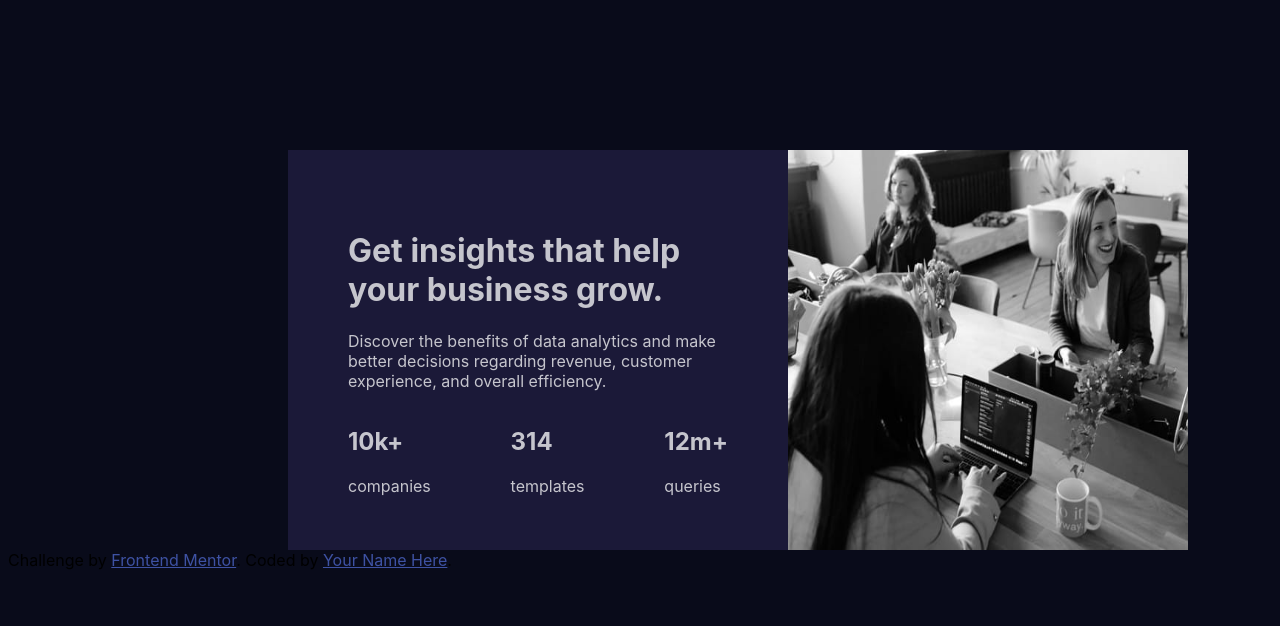
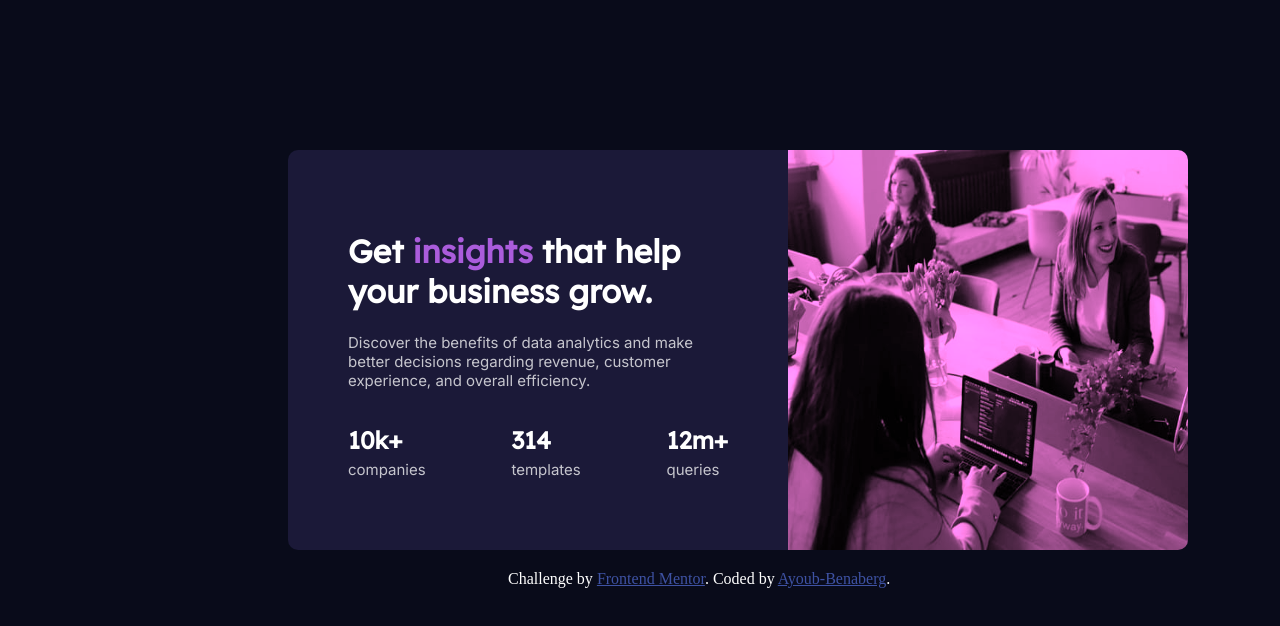
Before and after one commit to Ayoub-Benanberg/stats-preview-card-component-main, a plain HTML site: page index.html in a window 1280 px wide. Drawn offline with Linux system fonts and the light colour scheme.

Commit message:
finish testing

```diff
--- a/index.html
+++ b/index.html
@@ -8,6 +8,9 @@
   <link rel="stylesheet" href="style.css">
   <link rel="preconnect" href="https://fonts.googleapis.com">
   <link rel="preconnect" href="https://fonts.gstatic.com" crossorigin>
+  <link href="https://fonts.googleapis.com/css2?family=Inter:wght@400;700&display=swap" rel="stylesheet">
+  <link rel="preconnect" href="https://fonts.googleapis.com">
+  <link rel="preconnect" href="https://fonts.gstatic.com" crossorigin>
   <link href="https://fonts.googleapis.com/css2?family=Lexend+Deca&display=swap" rel="stylesheet">
   <title>Frontend Mentor | Stats preview card component</title>
 </head>
@@ -15,30 +18,30 @@
 <body>
   <div class="container">
     <div class="font">
-      <h1>Get insights that help <br> your business grow.</h1>
+      <h1>Get <span class="insights">insights</span> that help <br> your business grow.</h1>
 
       <p>Discover the benefits of data analytics and make better decisions regarding revenue, customer
         experience, and overall efficiency.</p>
       <div class="H">
         <div class="h2-container">
-            <h2>10k+</h2> companies
+          <h2>10k+</h2><span>companies</span>
         </div>
         <div class="h2-container">
-            <h2>314</h2> templates
+          <h2>314</h2><span>templates</span>
         </div>
         <div class="h2-container">
-            <h2>12m+</h2> queries
+          <h2>12m+</h2><span>queries</span>
         </div>
+      </div>
+
     </div>
 
-    </div>
-    <div class="image">
-      <img src="images/image-header-desktop.jpg">
-    </div>
+    <img src="images/image-header-desktop.jpg">
   </div>
+
   <div class="attribution">
     Challenge by <a href="https://www.frontendmentor.io?ref=challenge" target="_blank">Frontend Mentor</a>.
-    Coded by <a href="#">Your Name Here</a>.
+    Coded by <a href="#">Ayoub-Benaberg</a>.
   </div>
 </body>
 
--- a/style.css
+++ b/style.css
@@ -1,29 +1,47 @@
-* {
-    font-family: Inter;
-}
-
 body {
     background-color: hsl(233, 47%, 7%);
 }
-
+.font p{
+    font-family: Inter;
+    Font-size: 15px
+}
+.h2-container span{
+    font-family: Inter;
+    Font-size: 15px
+}
 .container {
     display: flex;
     width: 900px;
     height: 400px;
     margin-left: 280px;
     margin-top: 150px;
-    border-radius: 20px;
+    border-radius: 10px;
+    overflow: hidden;
+}
+
+h1 {
+    color: white;
+}
+
+.insights {
+    color: hsl(277, 64%, 61%);
 }
 
 .font {
-    font-family: Inter;
+
+    font-family: Lexend Deca;
     background-color: hsl(244, 38%, 16%);
     color: hsla(0, 0%, 100%, 0.75);
     padding: 60px;
 }
+
 .H {
     display: flex;
     justify-content: space-between;
+}
+
+.H h2 {
+    color: white;
 }
 
 .h2-container {
@@ -31,9 +49,20 @@ body {
     flex-direction: column;
 }
 
+.h2-container h2 {
+    margin-bottom: 5px;
+}
+
 img {
     width: 400px;
     height: 400px;
+    filter: grayscale(100%) brightness(70%) sepia(50%) hue-rotate(-100deg) saturate(500%) contrast(1);
+
+}
+.attribution{
+    color: white;
+    margin-top: 20px;
+    margin-left: 500px;
 }
 
 .attribution a {
```
